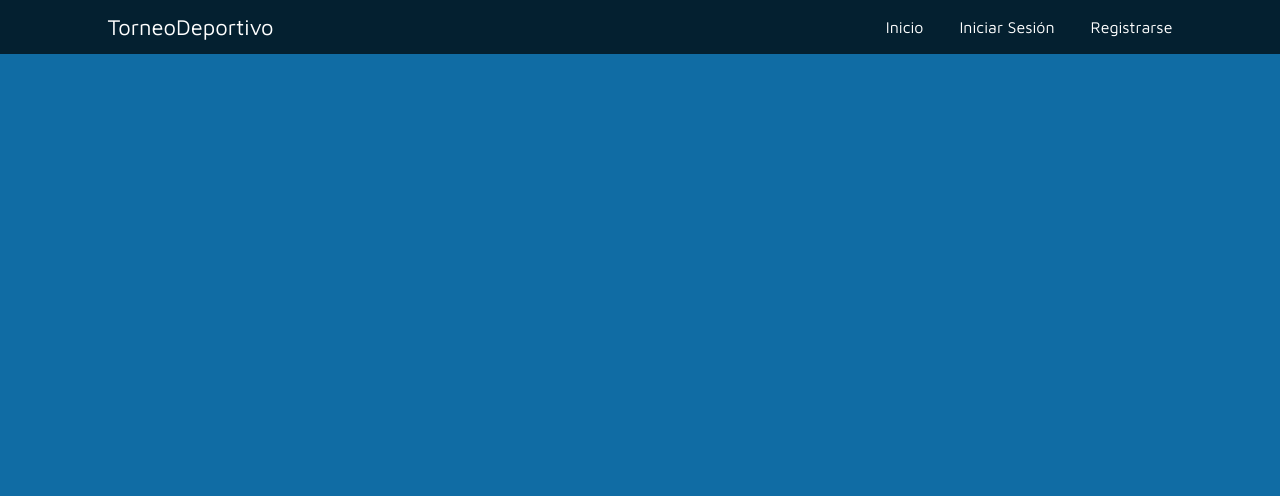
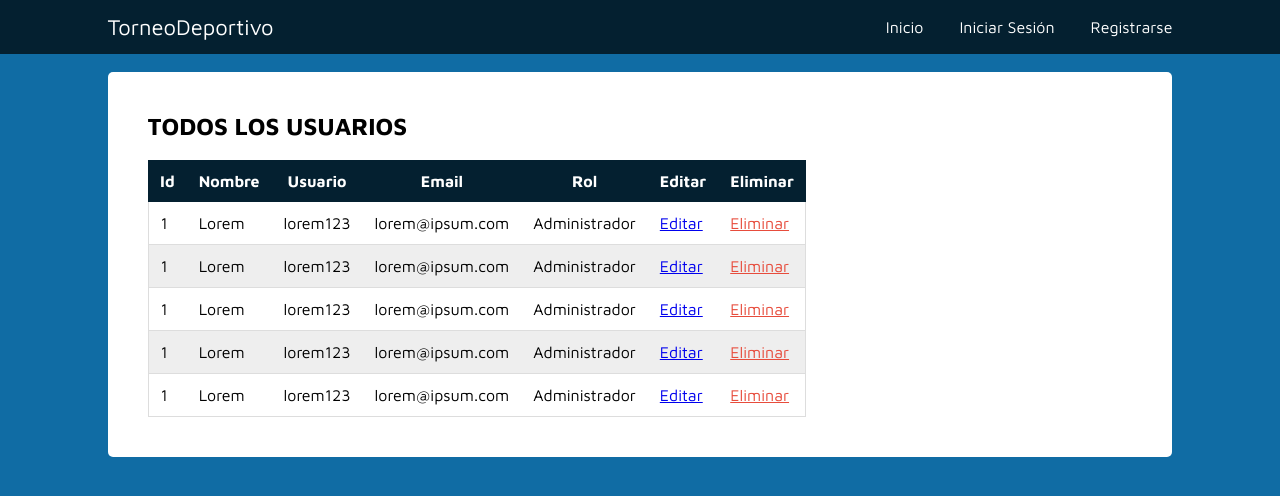
Before and after one commit to joaquinsian/Control-Torneo-Deportivo, an Angular app in the folder frontend/: page /admin/all-users in a window 1280 px wide. Before the commit this address led to /. Shown: the top 496 px of the page. Built offline with nearby package versions, Linux system fonts and the light colour scheme.

Commit message:
Se agregó vista "Administrador/Usuarios"

```diff
--- a/frontend/src/app/app-routing.module.ts
+++ b/frontend/src/app/app-routing.module.ts
@@ -1,5 +1,6 @@
 import { NgModule } from '@angular/core';
 import { RouterModule, Routes } from '@angular/router';
+import { AdminAllUsersComponent } from './components/admin/admin-all-users/admin-all-users.component';
 import { IndexComponent } from './components/index/index.component';
 import { SigninComponent } from "./components/signin/signin.component";
 import { SignupComponent } from './components/signup/signup.component';
@@ -14,6 +15,9 @@ const routes: Routes = [
   },{
     path: "",
     component: IndexComponent
+  },{
+    path: "admin/all-users",
+    component: AdminAllUsersComponent
   }
 ];
 
--- a/frontend/src/app/app.module.ts
+++ b/frontend/src/app/app.module.ts
@@ -6,13 +6,15 @@ import { AppComponent } from './app.component';
 import { SigninComponent } from './components/signin/signin.component';
 import { SignupComponent } from './components/signup/signup.component';
 import { IndexComponent } from './components/index/index.component';
+import { AdminAllUsersComponent } from './components/admin/admin-all-users/admin-all-users.component';
 
 @NgModule({
   declarations: [
     AppComponent,
     SigninComponent,
     SignupComponent,
-    IndexComponent
+    IndexComponent,
+    AdminAllUsersComponent
     ],
   imports: [
     BrowserModule,
--- /dev/null
+++ b/frontend/src/app/components/admin/admin-all-users/admin-all-users.component.html
@@ -0,0 +1,83 @@
+<div class="m-container w-100">
+    <h2 class="m-b-20">TODOS LOS USUARIOS</h2>
+    <table class="table-standard m-table">
+        <thead>
+            <tr>
+                <th>Id</th>
+                <th>Nombre</th>
+                <th>Usuario</th>
+                <th>Email</th>
+                <th>Rol</th>
+                <th>Editar</th>
+                <th>Eliminar</th>
+            </tr>
+        </thead>
+        <tbody>
+            <tr>
+                <td>1</td>
+                <td>Lorem</td>
+                <td>lorem123</td>
+                <td>lorem@ipsum.com</td>
+                <td>Administrador</td>
+                <td>
+                    <a href="#">Editar</a>
+                </td>
+                <td>
+                    <a style="color: #e74c3c" href="#">Eliminar</a>
+                </td>
+            </tr>
+            <tr>
+                <td>1</td>
+                <td>Lorem</td>
+                <td>lorem123</td>
+                <td>lorem@ipsum.com</td>
+                <td>Administrador</td>
+                <td>
+                    <a href="#">Editar</a>
+                </td>
+                <td>
+                    <a style="color: #e74c3c" href="#">Eliminar</a>
+                </td>
+            </tr>
+            <tr>
+                <td>1</td>
+                <td>Lorem</td>
+                <td>lorem123</td>
+                <td>lorem@ipsum.com</td>
+                <td>Administrador</td>
+                <td>
+                    <a href="#">Editar</a>
+                </td>
+                <td>
+                    <a style="color: #e74c3c" href="#">Eliminar</a>
+                </td>
+            </tr>
+            <tr>
+                <td>1</td>
+                <td>Lorem</td>
+                <td>lorem123</td>
+                <td>lorem@ipsum.com</td>
+                <td>Administrador</td>
+                <td>
+                    <a href="#">Editar</a>
+                </td>
+                <td>
+                    <a style="color: #e74c3c" href="#">Eliminar</a>
+                </td>
+            </tr>
+            <tr>
+                <td>1</td>
+                <td>Lorem</td>
+                <td>lorem123</td>
+                <td>lorem@ipsum.com</td>
+                <td>Administrador</td>
+                <td>
+                    <a href="#">Editar</a>
+                </td>
+                <td>
+                    <a style="color: #e74c3c" href="#">Eliminar</a>
+                </td>
+            </tr>
+        </tbody>
+    </table>
+</div>
--- /dev/null
+++ b/frontend/src/app/components/admin/admin-all-users/admin-all-users.component.ts
@@ -0,0 +1,15 @@
+import { Component, OnInit } from '@angular/core';
+
+@Component({
+  selector: 'app-admin-all-users',
+  templateUrl: './admin-all-users.component.html',
+  styleUrls: ['./admin-all-users.component.css']
+})
+export class AdminAllUsersComponent implements OnInit {
+
+  constructor() { }
+
+  ngOnInit(): void {
+  }
+
+}
--- a/frontend/src/styles.css
+++ b/frontend/src/styles.css
@@ -147,6 +147,39 @@ body {
     row-gap: 10px;
 }
 
+.table-standard {
+    border-collapse: collapse;
+}
+
+.table-standard td,
+.table-standard th {
+    text-align: left;
+    padding: 12px;
+}
+
+.m-table {
+    border-radius: 5px;
+}
+
+.m-table thead {
+    background-color: #042030;
+    color: white;
+}
+
+.m-table th {
+    text-align: center;
+}
+
+.m-table tbody tr {
+    background-color: white;
+    border: solid #ddd;
+    border-width: 0px 1px 1px 1px;
+}
+
+.m-table tbody tr:nth-child(even) {
+    background-color: #eee;
+}
+
 @media screen and (max-width: 630px) {
     .navbar-option.navbar-a,
     .navbar .f-right {
```
Also changed, not shown: frontend/src/app/components/admin/admin-all-users/admin-all-users.component.css (added), 1 other file (tests, documents, lock files or other folders).
